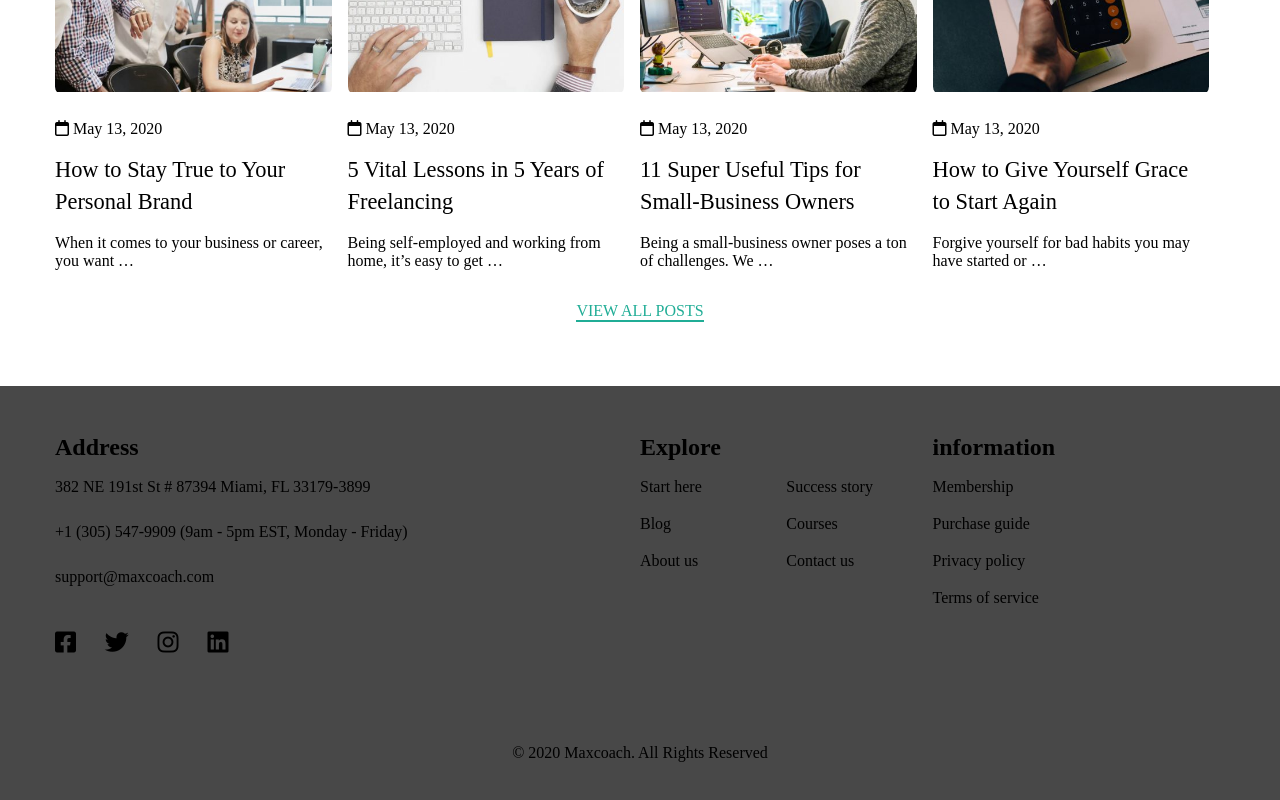
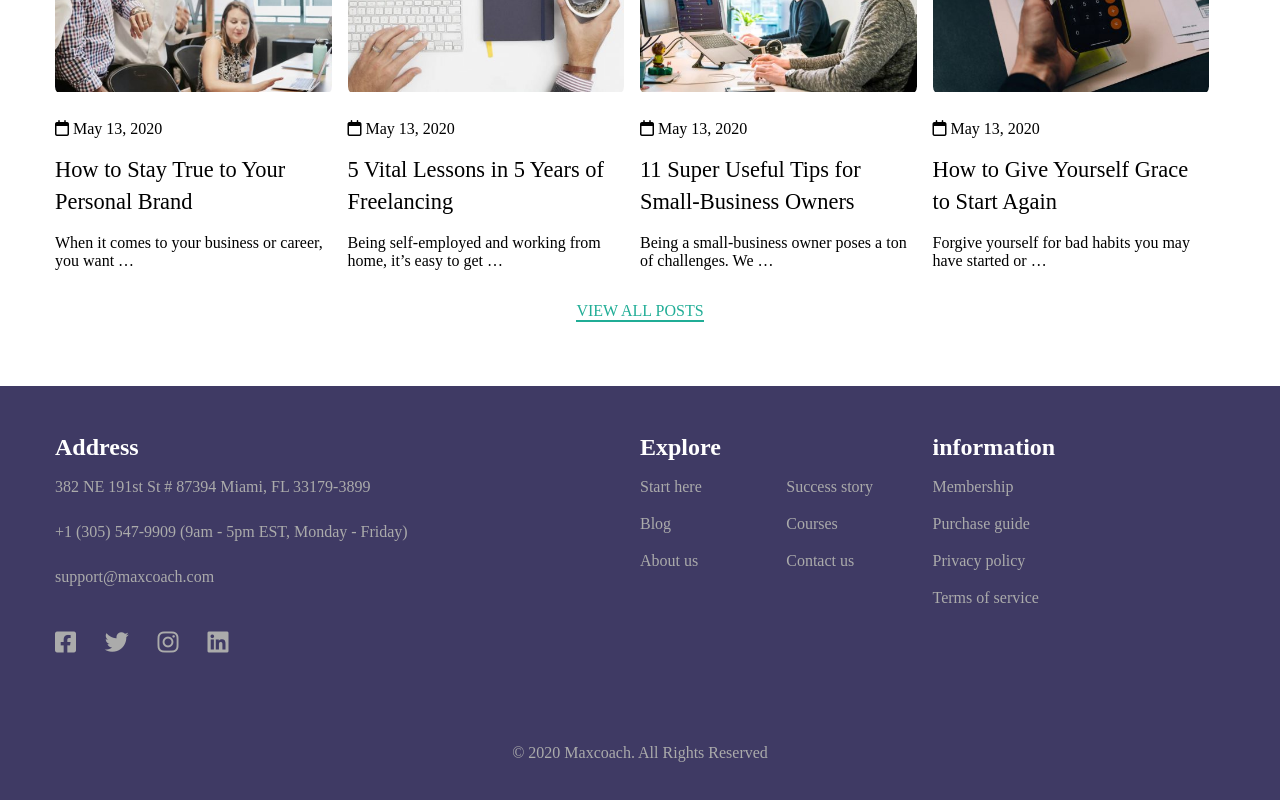
Before and after one commit to Marco-Vigilio/proj-html-vuejs, a Vue app: page / in a window 1280 px wide. Shown: the part 4944-5744 px from the top of the page. Built offline with nearby package versions, Linux system fonts and the light colour scheme.

Commit message:
inserisco colore al footer

```diff
--- a/src/components/AppFooter.vue
+++ b/src/components/AppFooter.vue
@@ -46,8 +46,11 @@ export default {
 }
 </script>
 <style lang="scss" scoped>
+@use '../style/partilas/variables' as*;
+
 footer {
-    background-color: rgb(72, 72, 72);
+    background-color: #3F3A64;
+    color: white;
 
     div.contain {
         max-width: 1170px;
@@ -66,6 +69,7 @@ footer {
         p {
             text-align: center;
             padding: 1rem 0 3rem;
+            color: $gray;
         }
     }
 }
--- a/src/components/footer/Contact.vue
+++ b/src/components/footer/Contact.vue
@@ -4,7 +4,7 @@
         <ul class="list">
             <li>{{ objectAddress.where }}</li>
             <li>{{ objectAddress.when.number }} ({{ objectAddress.when.hours }}, {{ objectAddress.when.days }})</li>
-            <li>{{ objectAddress.email }}</li>
+            <li id="email"><a href="#">{{ objectAddress.email }}</a></li>
             <li>
                 <ul class="social">
                     <li><a href="#"><i class="fa-brands fa-square-facebook"></i></a></li>
@@ -26,6 +26,8 @@ export default {
 }
 </script>
 <style lang="scss" scoped>
+@use '../../style/partilas/variables' as*;
+
 .contact {
     display: flex;
     flex-direction: column;
@@ -33,6 +35,30 @@ export default {
     .list li {
         line-height: 2.3rem;
         padding-top: .5rem;
+        color: $gray;
+    }
+
+    #email {
+        a {
+            color: $gray;
+
+            &:hover {
+                animation-name: slowEmail;
+                animation-duration: .3s;
+                animation-fill-mode: forwards;
+
+                @keyframes slowEmail {
+                    0% {
+                        color: $gray;
+                    }
+
+                    100% {
+                        color: $green;
+                    }
+                }
+            }
+        }
+
     }
 
     .social {
@@ -42,6 +68,25 @@ export default {
         i {
             font-size: 1.5rem;
             margin-right: 1.8rem;
+            color: $gray;
+
+            &:hover {
+                animation-name: slow;
+                animation-duration: .3s;
+                animation-fill-mode: forwards;
+
+                @keyframes slow {
+                    0% {
+                        color: $gray;
+                    }
+
+                    100% {
+                        color: white;
+                        ;
+                        ;
+                    }
+                }
+            }
         }
     }
 }
--- a/src/components/footer/Widget.vue
+++ b/src/components/footer/Widget.vue
@@ -63,6 +63,8 @@ export default {
 }
 </script>
 <style lang="scss" scoped>
+@use '../../style/partilas/variables' as*;
+
 .widget {
     .explore {
         div.list {
@@ -74,6 +76,23 @@ export default {
 
                 li {
                     line-height: 2.3rem;
+                    color: $gray;
+
+                    &:hover {
+                        animation-name: slow;
+                        animation-duration: .3s;
+                        animation-fill-mode: forwards;
+
+                        @keyframes slow {
+                            0% {
+                                color: $gray;
+                            }
+
+                            100% {
+                                color: $green;
+                            }
+                        }
+                    }
                 }
             }
         }
@@ -88,6 +107,23 @@ export default {
 
             li {
                 line-height: 2.3rem;
+                color: $gray;
+
+                &:hover {
+                    animation-name: slow;
+                    animation-duration: .3s;
+                    animation-fill-mode: forwards;
+
+                    @keyframes slow {
+                        0% {
+                            color: $gray;
+                        }
+
+                        100% {
+                            color: $green;
+                        }
+                    }
+                }
             }
         }
     }
--- a/src/style/partilas/_variables.scss
+++ b/src/style/partilas/_variables.scss
@@ -1,2 +1,3 @@
 $green: #20AD96;
 $backGroundWaves: #F5F7FA;
+$gray: #ABABAB;
```
